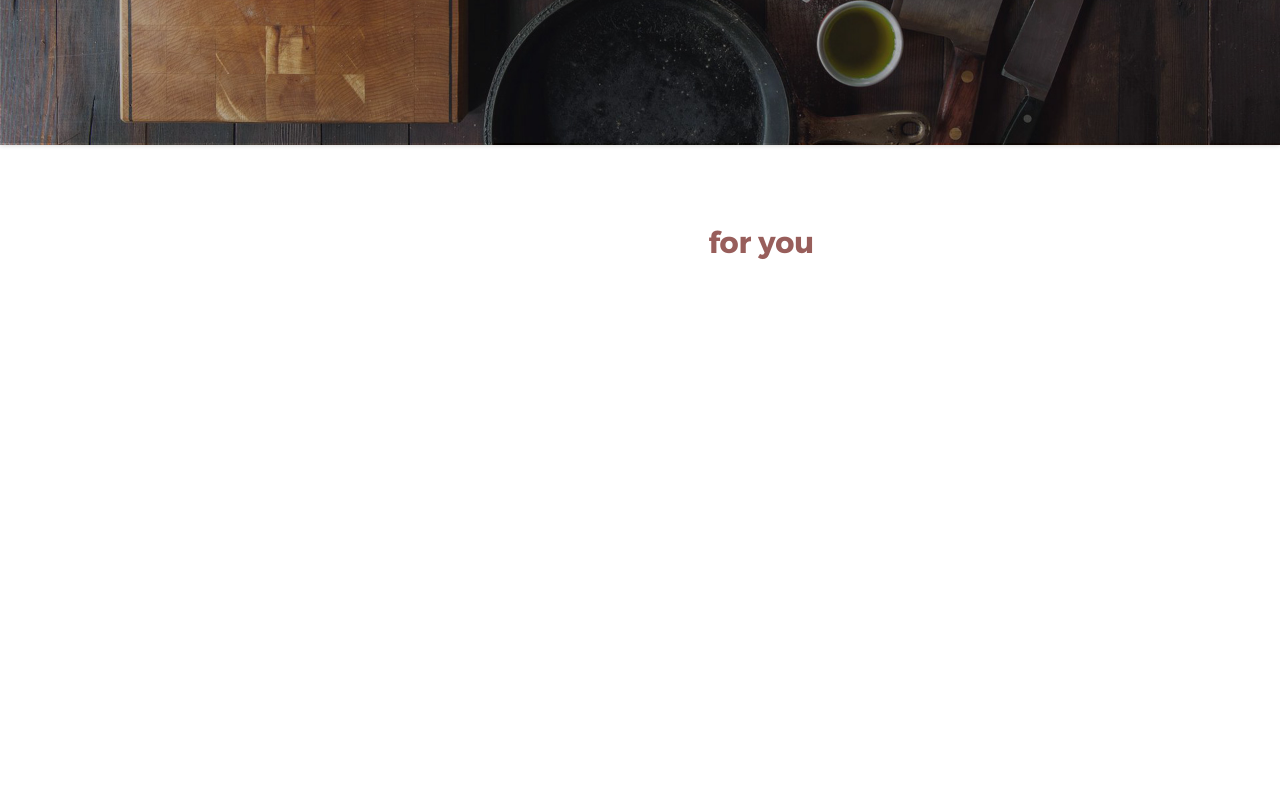
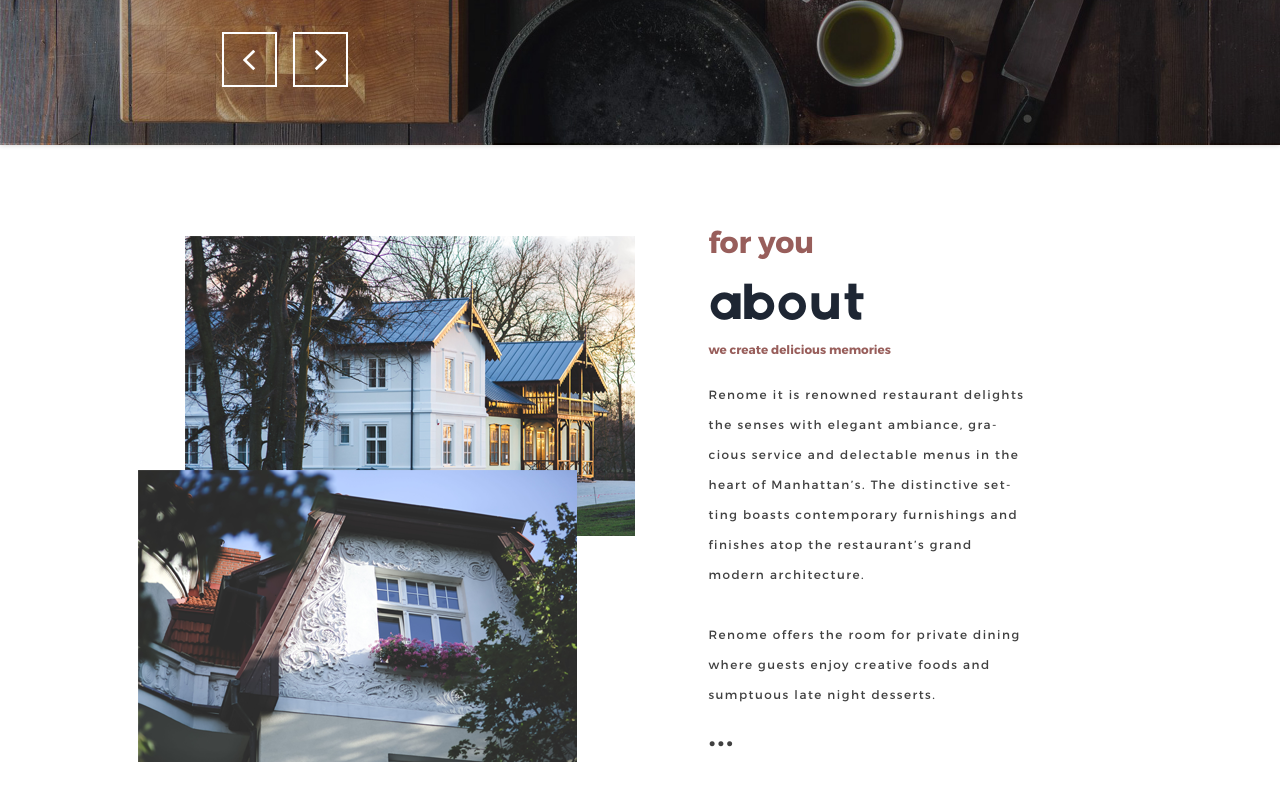
Before and after one commit to dmtrave/Renome, a plain HTML site: page index.html in a window 1280 px wide. Shown: the part 524-1324 px from the top of the page. Before the commit the page ends 800 px from the top, so only its background shows below. Drawn offline with nearby package versions, Linux system fonts and the light colour scheme.

Commit message:
Create "Section About".

```diff
--- a/index.html
+++ b/index.html
@@ -44,8 +44,14 @@
                             <li><a href="#">blog</a></li>
                             <li><a href="#">shop</a></li>
                             <li><a href="#">contact</a></li>
-                            <li><a href="#">search</a></li>
-                            <li><a href="#">cart</a></li>
+                            <li class="dropdown"><a class="dropdown-toggle" data-toggle="dropdown" role="button" aria-haspopup="true" aria-expanded="false" href="#"><img src="img/icon_search.png" alt="" class="IconBorderLeft"></a>
+                                <ul class="dropdown-menu">
+                                    <li><a href="#">$44.50</a></li>
+                                    <li><a href="#">View Cart</a></li>
+                                    <li><a href="#">Checkout</a></li>
+                                </ul>
+                            </li>
+                            <li><a href="#"><img src="img/icon_cart.png" alt=""></a></li>
                         </ul>
                     </div><!-- /.navbar-collapse -->
                 </div><!-- /.container-fluid -->
@@ -53,6 +59,9 @@
         </div>
     </div>
 </header>
+
+<!---------------- MainSection --------------->
+
 <section class="MainSection">
     <ul class="bxslider">
         <li><img src="img/main_slide1.jpg"></li>
@@ -64,5 +73,31 @@
         <span class="SubTitleMain">for you</span>
     </div>
 </section>
+
+<!---------------- SectionAbout --------------->
+
+<section class="SectionAbout">
+    <div class="container">
+        <div class="row nopaddingmargin">
+            <div class="col-lg-6 LeftContentAbout">
+                <img src="img/img_about_us.png" alt="">
+            </div>
+            <div class="col-lg-6 RightContentAbout">
+                <h2>about</h2>
+                <span>we create delicious memories</span>
+                <p>Renome it is renowned restaurant delights<br> the senses
+                    with elegant ambiance, gra-<br>cious service and delectable
+                    menus in the<br> heart of Manhattan’s. The distinctive set-<br>ting
+                    boasts contemporary furnishings and<br> finishes atop the restaurant’s
+                    grand<br> modern architecture.
+
+                    <p class="ContentAbout2">Renome offers the room for private dining<br>
+                    where guests enjoy creative foods and<br> sumptuous late night desserts.</p>
+
+                    <p class="ContentAbout3">...</p>
+            </div>
+        </div>
+    </div>
+</section>
 </body>
 </html>
--- a/scss/all.scss
+++ b/scss/all.scss
@@ -39,9 +39,23 @@ header {
            &:hover{
              color: #985e5b;
            }
-           }
+         }
+     ul.dropdown-menu {
+       border: none;
+       border-radius: 0px;
+       min-width: 0px;
+       box-shadow: none;
+       margin-top: 22px;
+       li {
+         a {
+           color: #1e2633;
+         }
+       }
+     }
+
    }
 }
+
 
 /*---------------Main Slider--------------------*/
 
@@ -98,3 +112,49 @@ header {
     font-family: "MontserratBold";
   }
 }
+
+/*---------------Section About--------------------*/
+
+section.SectionAbout {
+    .container {
+      .row {
+        padding-bottom: 8%;
+        .LeftContentAbout {
+          padding-top: 8%;
+          padding-left: 6%;
+        }
+
+        .RightContentAbout {
+          padding-top: 10%;
+          padding-left: 6%;
+
+          h2 {
+            font-size: 50px;
+            color: #1e2633;
+            font-family: "AxisRegular";
+            margin-bottom: 5px;
+          }
+          span {
+            font-size: 12px;
+            color: #985e5b;
+            font-family: "MontserratBold";
+
+          }
+          p {
+            font-size: 12px;
+            color: #404040;
+            font-family: "MontserratRegular";
+            padding-top: 20px;
+            line-height: 30px;
+            letter-spacing: 1.5px
+          }
+
+          p.ContentAbout3 {
+            font-size: 30px;
+            font-family: "MontserratBold";
+            padding-top: 0px;
+          }
+        }
+      }
+    }
+  }
```
Also changed, not shown: img/SliderArrowLeft.png (added), img/SliderArrowRight.png (added), scss/all.css, 1 other file.
